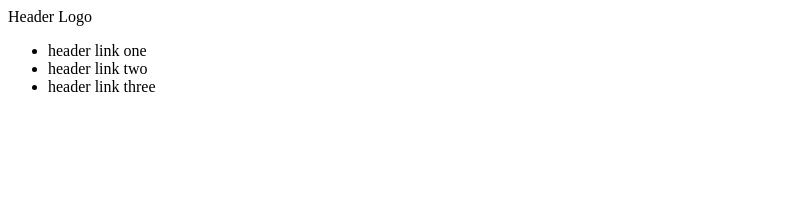
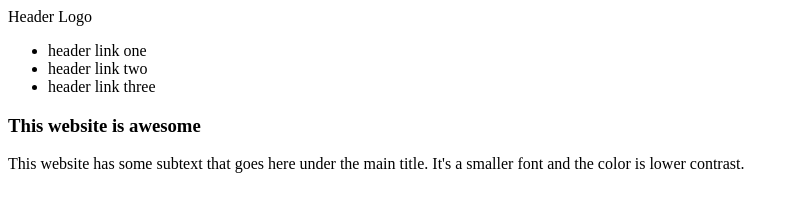
Before and after one commit to moweep/Project-Landing-Page, a plain HTML site: page index.html in a window 1280 px wide. Shown: the whole page, without its empty margins (0-799 px from the left). Drawn offline with Linux system fonts and the light colour scheme.

Commit message:
Create main title and subtext

```diff
--- a/index.html
+++ b/index.html
@@ -6,6 +6,7 @@
   </head>
 
   <body>
+    <div class="section-one">
         <div class="header">
             <div>Header Logo</div>
             <div class="header-links">
@@ -16,5 +17,12 @@
                 </ul>
             </div>
         </div>
+        <div class="awesome">
+            <h3>This website is awesome</h3>
+            <p>This website has some subtext that goes here
+                under the main title. It's a smaller font
+                and the color is lower contrast.</p>
+        </div>
+    </div>
   </body>
 </html>
```
Lines whose indentation alone changed are shown as unchanged.
